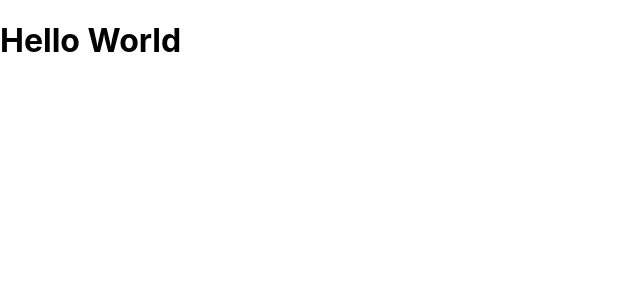
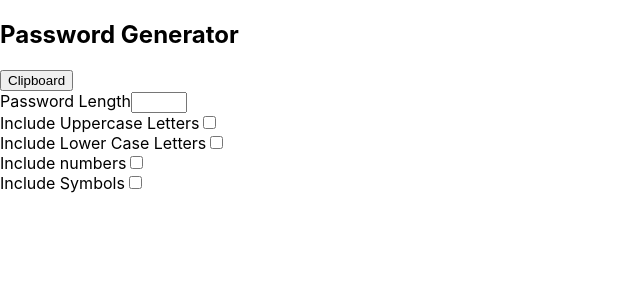
Before and after one commit to rigole/ReactJS-Applications, a React (Create React App) app in the folder password-generator/: page / in a window 1280 px wide. Shown: the top 300 px of the page, without its empty margins (0-640 px from the left). Built offline with nearby package versions, Linux system fonts and the light colour scheme.

Commit message:
setting the app

```diff
--- a/password-generator/package.json
+++ b/password-generator/package.json
@@ -9,6 +9,7 @@
     "node-sass": "^7.0.1",
     "react": "^18.1.0",
     "react-dom": "^18.1.0",
+    "react-icons": "^4.3.1",
     "react-scripts": "5.0.1",
     "react-toastify": "^9.0.1",
     "web-vitals": "^2.1.4"
--- a/password-generator/src/App.jsx
+++ b/password-generator/src/App.jsx
@@ -2,8 +2,59 @@ import './App.css';
 
 function App() {
   return (
-    <div className="App">
-      <h1>Hello World</h1>
+    <div className="container">
+      <div className="generator">
+          <h2>Password Generator</h2>
+        <div className="generator_password">
+            <button>Clipboard</button>
+        </div>
+          <div className="form-group">
+              <label htmlFor="password-length">Password Length</label>
+              <input
+                  name="password-length"
+                  id="password-length" type="number"
+                  max="20"
+                  min="7"
+              />
+          </div>
+
+          <div className="form-group">
+              <label htmlFor="">Include Uppercase Letters</label>
+              <input
+                  id="uppercase-letters"
+                  name="uppercase-letters"
+                  type="checkbox"
+              />
+          </div>
+
+          <div className="form-group">
+              <label htmlFor="include lowercase-letters">Include Lower Case Letters</label>
+              <input
+                id="lowercase-letters"
+                className="lowercase-letters"
+                type="checkbox"
+              />
+          </div>
+
+          <div className="form-group">
+              <label htmlFor="include-numbers">Include numbers</label>
+              <input
+                  id="include-numbers"
+                  className="include-numbers"
+                  type="checkbox"
+              />
+          </div>
+
+
+          <div className="form-group">
+              <label htmlFor="inclued-symbols">Include Symbols</label>
+              <input
+                  id="inclued-symbols"
+                  className="inclued-symbols"
+                  type="checkbox"
+              />
+          </div>
+      </div>
     </div>
   );
 }
```
Also changed, not shown: password-generator/src/Message.jsx (added), password-generator/src/Styless.scss (added), 1 other file (tests, documents, lock files or other folders).
